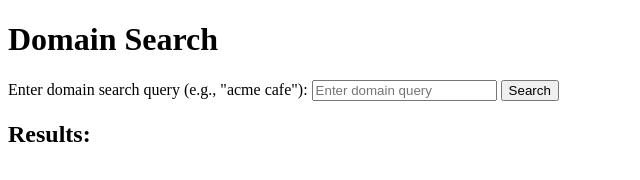
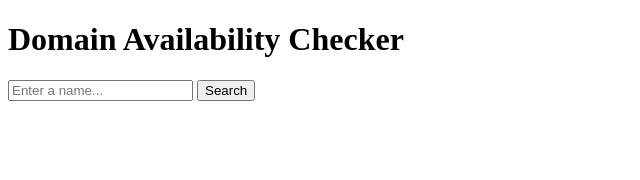
Before and after one commit to huldil/CountTLD, a plain HTML site: page index.html in a window 1280 px wide. Shown: the whole page, without its empty margins (0-640 px from the left). Drawn offline with Linux system fonts and the light colour scheme.

Commit message:
Update index.html

```diff
--- a/index.html
+++ b/index.html
@@ -3,18 +3,18 @@
 <head>
     <meta charset="UTF-8">
     <meta name="viewport" content="width=device-width, initial-scale=1.0">
-    <title>Domainr API Test</title>
+    <title>Domain Availability Checker</title>
+    <link rel="stylesheet" href="styles.css">
 </head>
 <body>
-    <h1>Domain Search</h1>
-
-    <label for="query">Enter domain search query (e.g., "acme cafe"):</label>
-    <input type="text" id="query" placeholder="Enter domain query">
-    <button id="searchButton">Search</button>
-
-    <h2>Results:</h2>
-    <pre id="results"></pre>
-
-    <script src="domainr.js"></script> <!-- We will include our JavaScript below -->
+    <div class="container">
+        <h1>Domain Availability Checker</h1>
+        <div class="search-box">
+            <input type="text" id="domainInput" placeholder="Enter a name...">
+            <button onclick="checkDomains()">Search</button>
+        </div>
+        <div id="results" class="results"></div>
+    </div>
+    <script src="app.js"></script>
 </body>
 </html>
```
